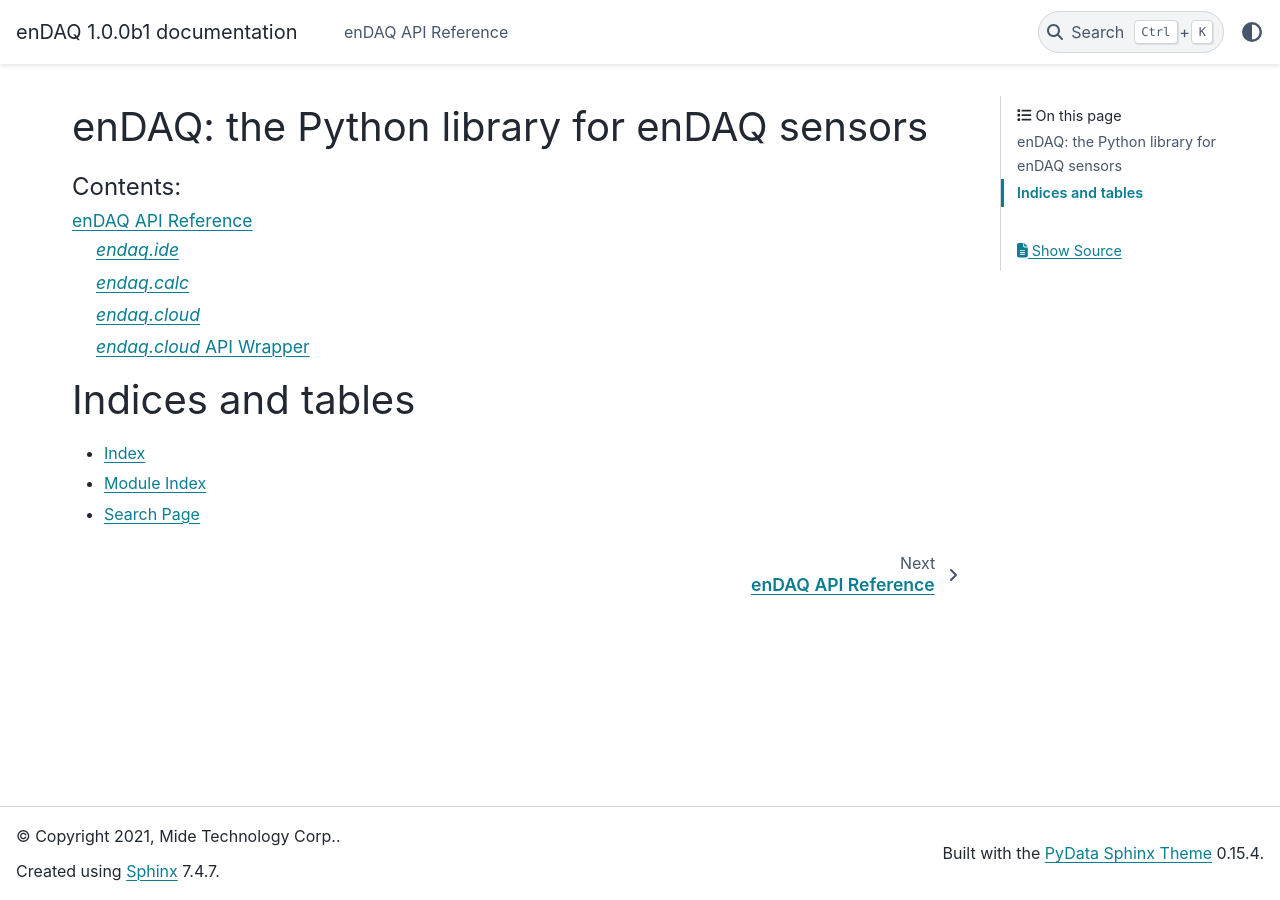
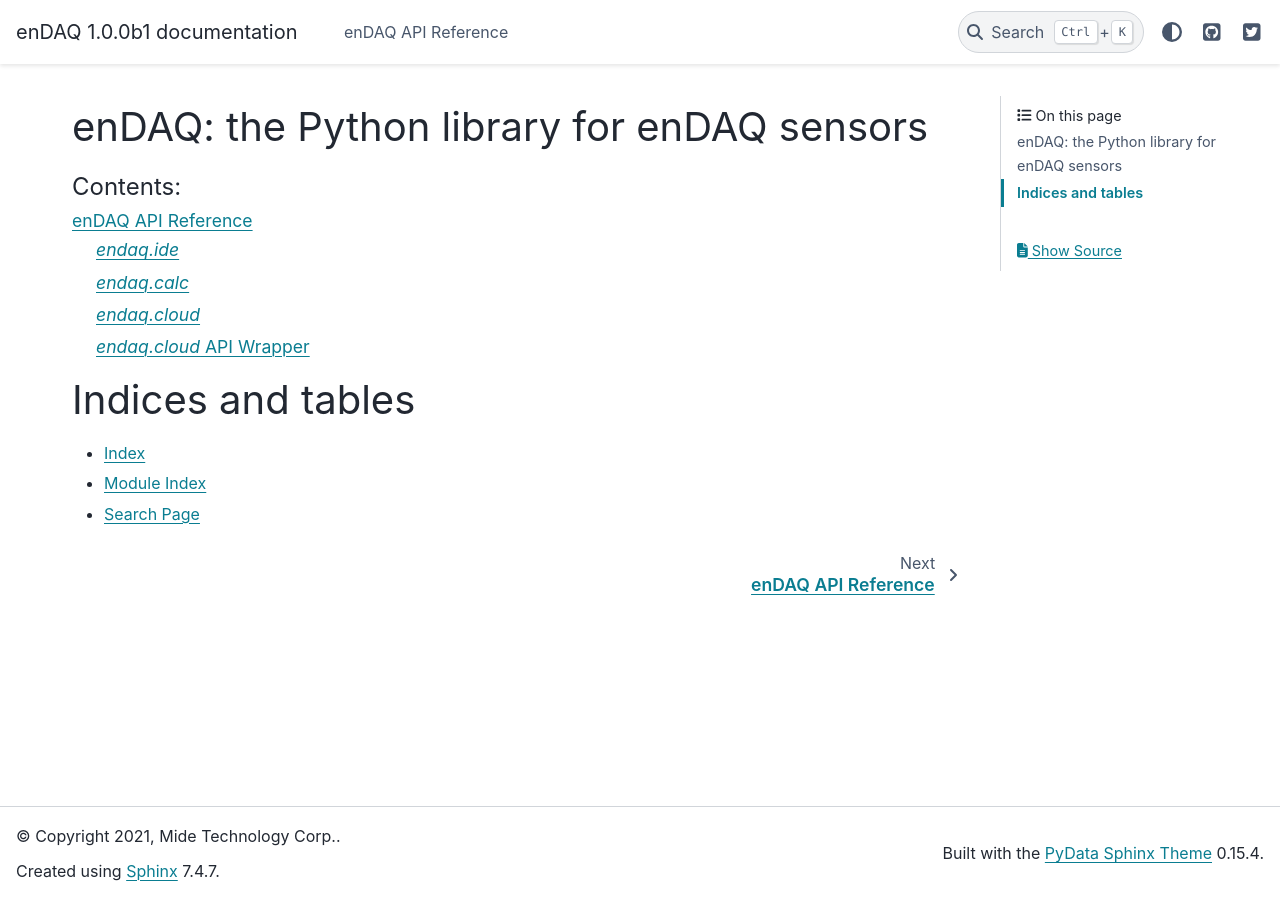
Before and after one commit to MideTechnology/endaq-python, a Sphinx documentation site: the page built from docs/index.rst, in a window 1280 px wide. Built offline with Sphinx 7.4.7 and the PyData theme 0.15.4, drawn with Linux system fonts in a browser that asks for light colours.

Commit message:
added relevant links

```diff
--- a/docs/conf.py
+++ b/docs/conf.py
@@ -89,7 +89,13 @@
 # further.  For a list of options available for each theme, see the
 # documentation.
 #
-# html_theme_options = {}
+html_theme_options = {
+    "logo_link": "index",
+    "github_url": "https://github.com/MideTechnology/endaq-python",
+    "twitter_url": "https://twitter.com/enDAQ_sensors",
+    "collapse_navigation": True,
+    #"external_links": [{"name": "Learn", "url": "https://numpy.org/numpy-tutorials/"}],
+}
 
 # Add any paths that contain custom static files (such as style sheets) here,
 # relative to this directory. They are copied after the builtin static files,
```
